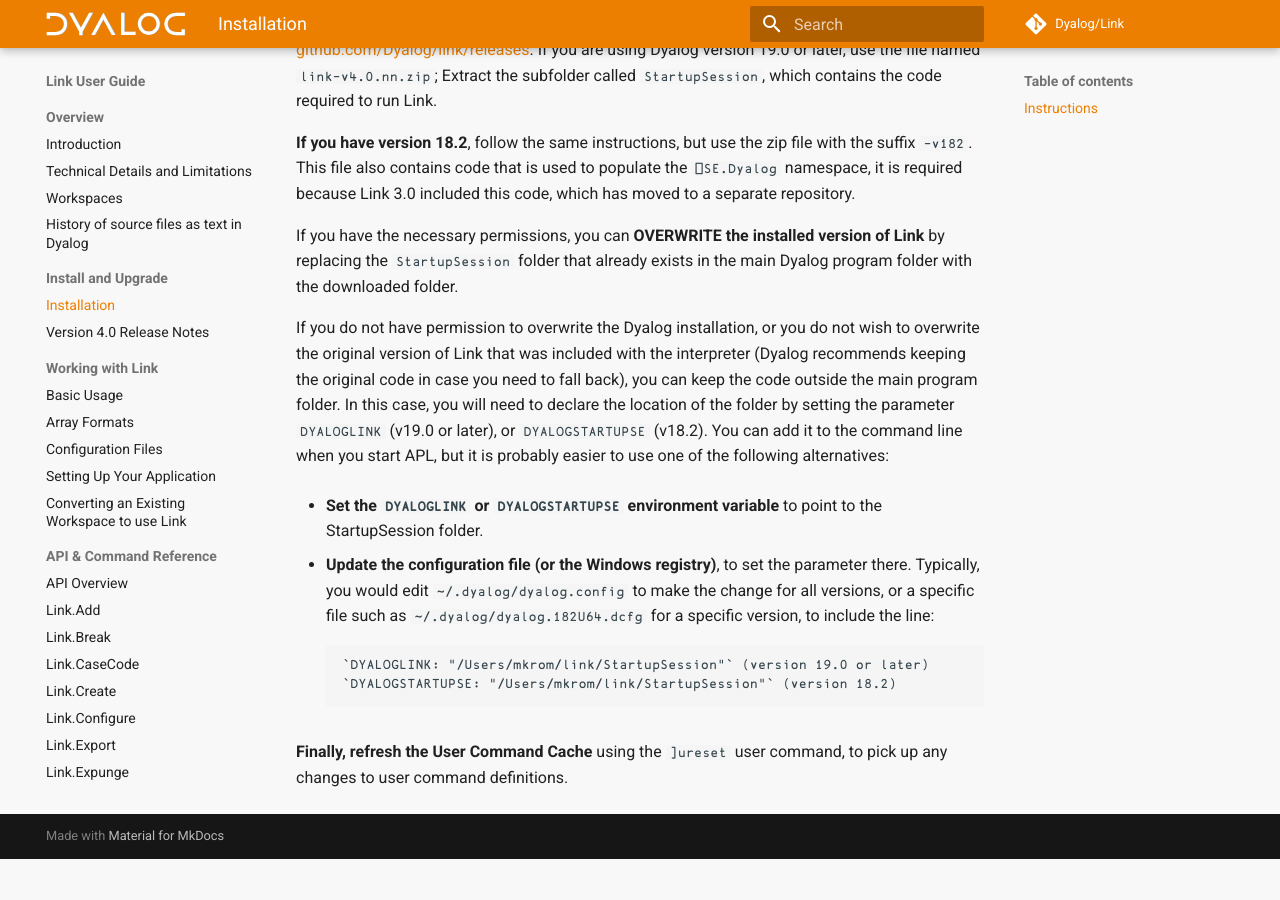
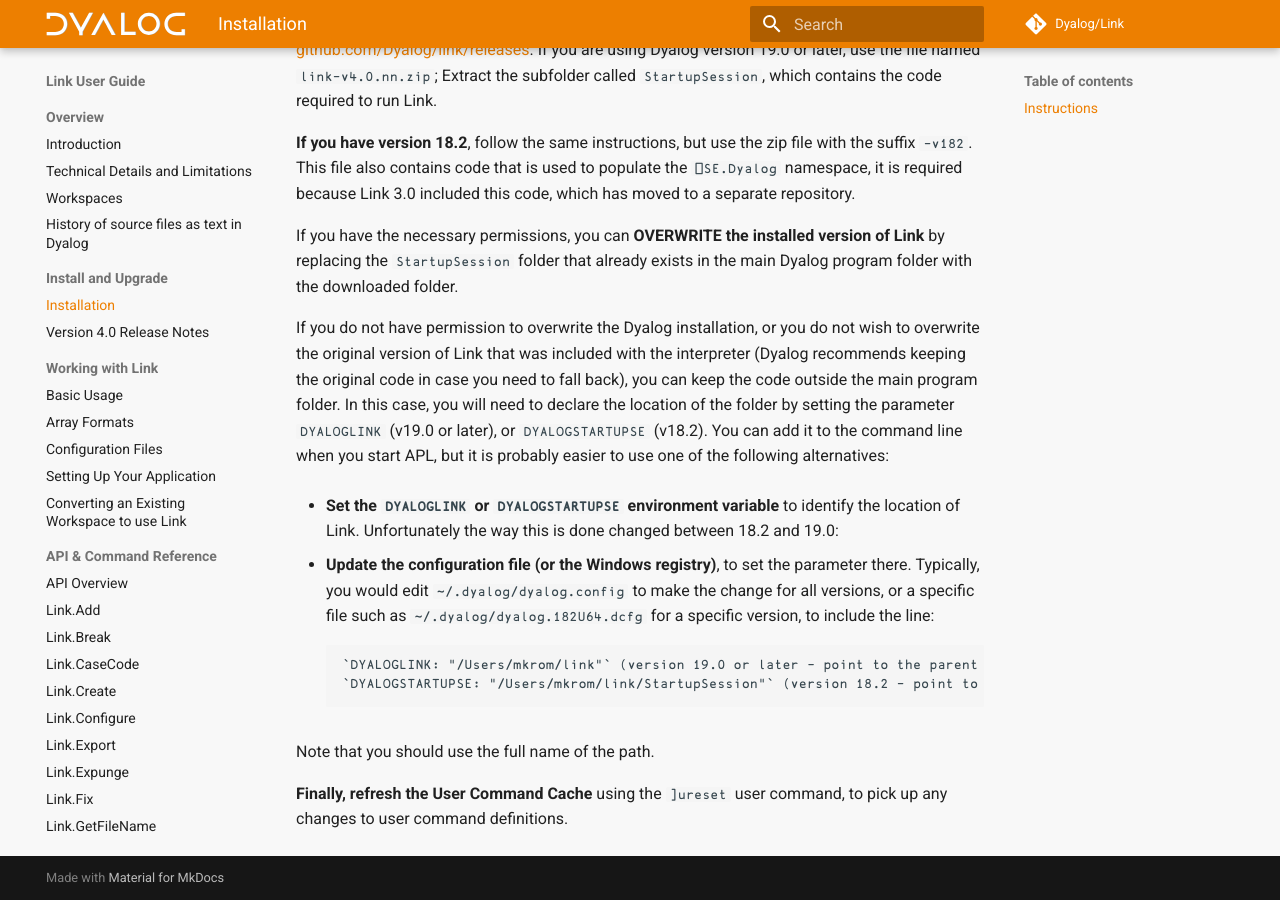
Before and after one commit to Dyalog/link, an MkDocs documentation site: the page built from docs/Usage/Installation.md, in a window 1280 px wide and 900 px high, scrolled down 733 px. Built offline with MkDocs 1.6.1 and Material for MkDocs 9.7.7, drawn with Linux system fonts in a browser that asks for light colours; comment, search, counter and statistics services are not loaded; the version menu is left out; before the commit the page ends 1592 px from its top, so only the background shows below that.

Commit message:
Update installation instructions

```diff
--- a/docs/Usage/Installation.md
+++ b/docs/Usage/Installation.md
@@ -26,11 +26,14 @@
 
 If you do not have permission to overwrite the Dyalog installation, or you do not wish to overwrite the original version of Link that was included with the interpreter (Dyalog recommends keeping the original code in case you need to fall back), you can keep the code outside the main program folder. In this case, you will need to declare the location of the folder by setting the parameter `DYALOGLINK` (v19.0 or later), or `DYALOGSTARTUPSE` (v18.2). You can add it to the command line when you start APL, but it is probably easier to use one of the following alternatives:
 
-- **Set the `DYALOGLINK` or `DYALOGSTARTUPSE` environment variable** to point to the StartupSession folder.
+- **Set the `DYALOGLINK` or `DYALOGSTARTUPSE` environment variable** to identify the location of Link. Unfortunately the way this is done
+changed between 18.2 and 19.0:
 
 - **Update the configuration file (or the Windows registry)**, to set the parameter there. Typically, you would edit `~/.dyalog/dyalog.config` to make the change for all versions, or a specific file such as `~/.dyalog/dyalog.182U64.dcfg` for a specific version, to include the line:
 
-		`DYALOGLINK: "/Users/mkrom/link/StartupSession"` (version 19.0 or later)
-    	`DYALOGSTARTUPSE: "/Users/mkrom/link/StartupSession"` (version 18.2)
+		`DYALOGLINK: "/Users/mkrom/link"` (version 19.0 or later - point to the parent of StartupSession)
+    	`DYALOGSTARTUPSE: "/Users/mkrom/link/StartupSession"` (version 18.2 - point to StartupSession itself)
+
+Note that you should use the full name of the path.
 
 **Finally, refresh the User Command Cache** using the `]ureset` user command, to pick up any changes to user command definitions.
```
